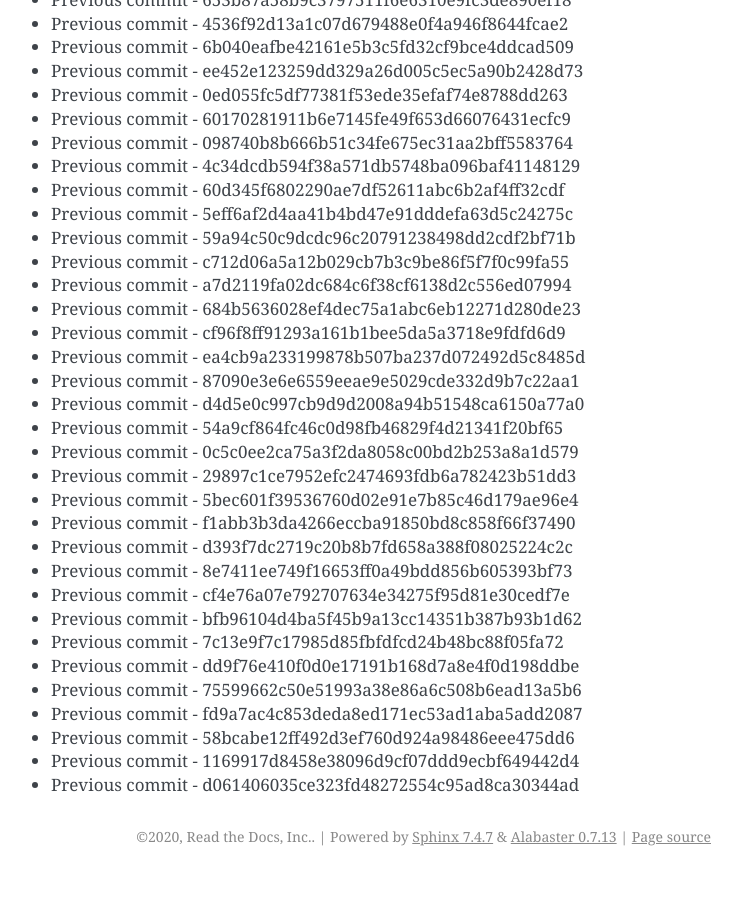
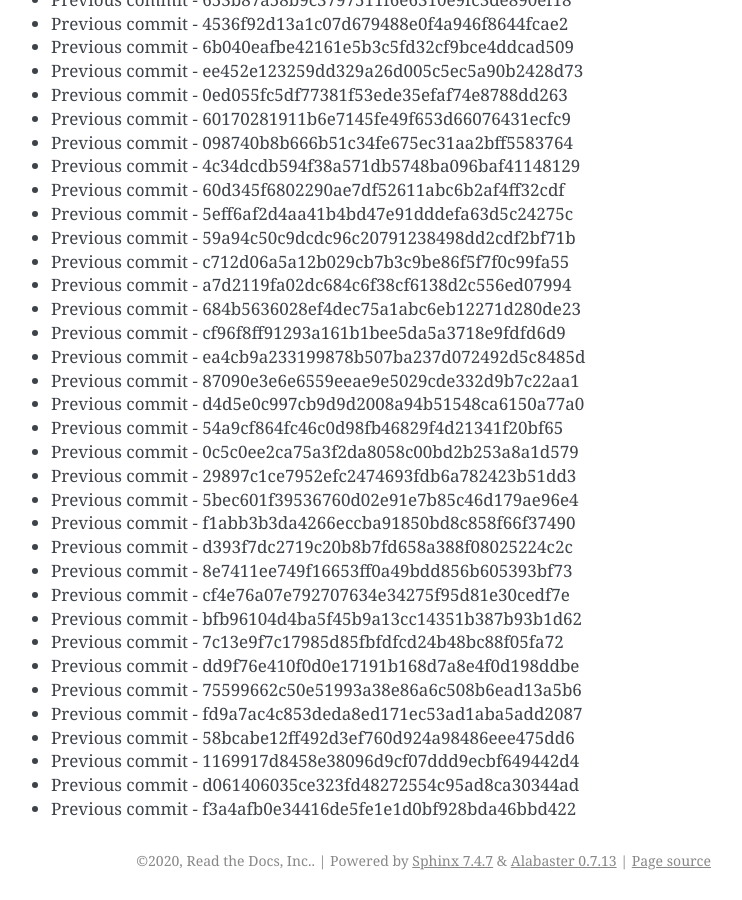
Before and after one commit to readthedocs/rtd-git-stresstest, a Sphinx documentation site: the page built from docs/updates.rst, in a window 1280 px wide and 900 px high, scrolled down 54984 px. Shown: the whole window, without its empty margins (399-1141 px from the left). Built offline with Sphinx 7.4.7, drawn with Linux system fonts in a browser that asks for light colours; before the commit the page ends 55860 px from its top, so only the background shows below that.

Commit message:
Generating commit from previous: f3a4afb0e34416de5fe1e1d0bf928bda46bbd422

```diff
--- a/docs/updates.rst
+++ b/docs/updates.rst
@@ -2342,3 +2342,4 @@ It can be tested for any performance characteristics.
 * Previous commit - 58bcabe12ff492d3ef760d924a98486eee475dd6
 * Previous commit - 1169917d8458e38096d9cf07ddd9ecbf649442d4
 * Previous commit - d061406035ce323fd48272554c95ad8ca30344ad
+* Previous commit - f3a4afb0e34416de5fe1e1d0bf928bda46bbd422
```
